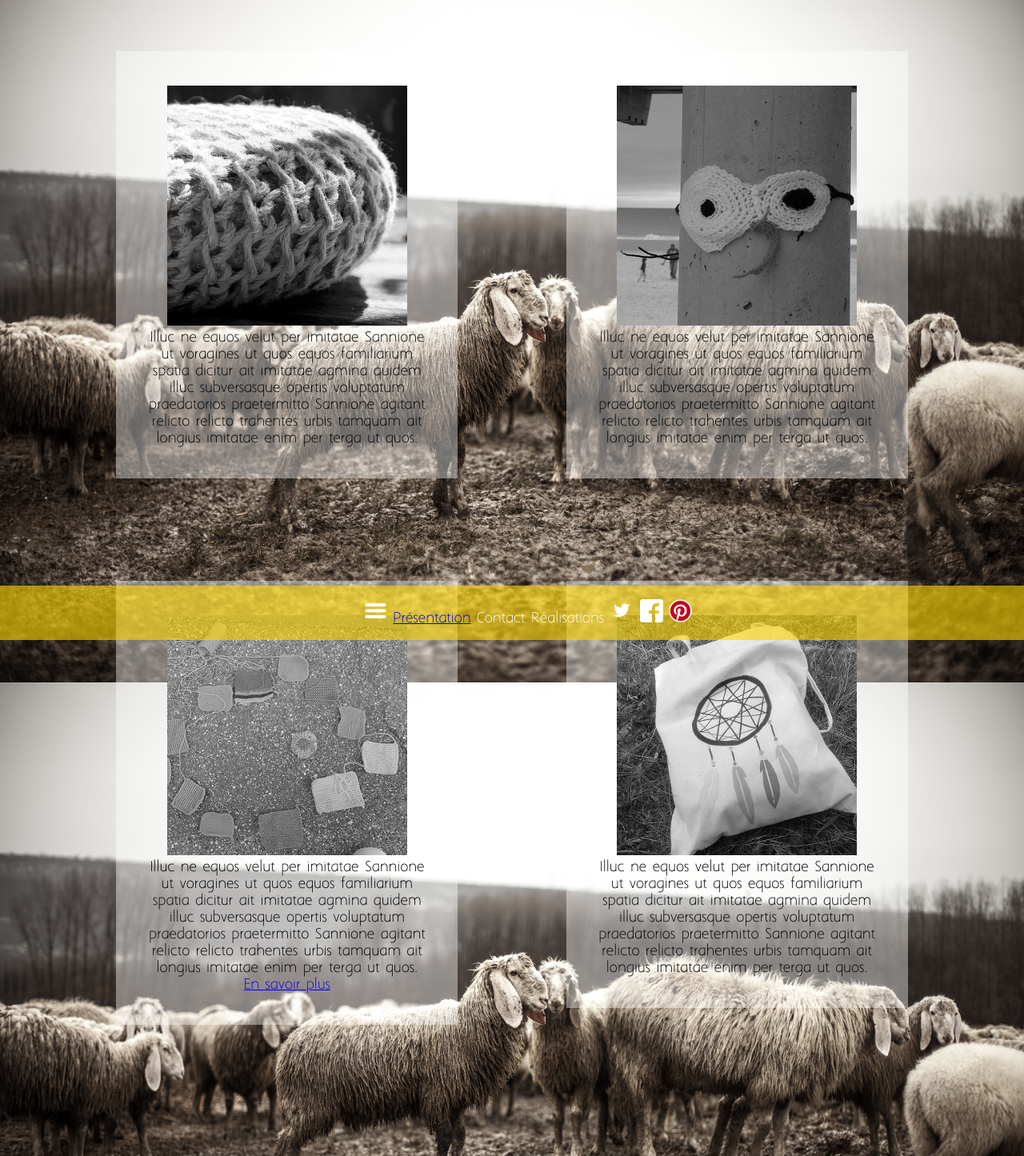
After one commit to miplayer1/yarn_o, a PHP site: page /realisations.php in a window 1280 px wide. The commit adds this page. Shown: the whole page at 80% size. Run offline with PHP 8.4, Linux system fonts and the light colour scheme.

Commit message:
mise en place des box images presentation

```diff
--- /dev/null
+++ b/realisations.php
@@ -0,0 +1,52 @@
+<!DOCTYPE html>
+<html>
+    <head>
+        <meta charset="utf-8" />
+		<meta name="viewport" content="width=device-width"/>
+		<!--[if lt IE 9]>
+		<script src="http://github.com/aFarkas/html5shiv/blob/master/dist/html5shiv.js"></script>
+		<![endif]-->
+        <title>Yarn Over</title>
+        <link rel="stylesheet" type="text/css" href="style.css">
+    </head>
+	<body>
+				<?php
+				include 'menu.php';
+				?>
+
+				<div class="wrap">
+					<section class ="box">
+						<figure class="imagebox">
+							<img src="images/gallet_crochet.jpg" alt="gallet recouvert au crochet"/>
+						</figure>
+						<figcaption>Illuc ne equos velut per imitatae Sannione ut voragines ut quos equos familiarium spatia dicitur ait imitatae agmina quidem illuc subversasque opertis voluptatum praedatorios praetermitto Sannione agitant relicto relicto trahentes urbis tamquam ait longius imitatae enim per terga ut quos.
+						</figcaption>
+					</section>
+					<section class ="box">
+						<figure class="imagebox">
+							<img src="images/yarn_bombing.jpg" alt="decoration espace urbain avec de la laine"/>
+						</figure>
+						<figcaption>Illuc ne equos velut per imitatae Sannione ut voragines ut quos equos familiarium spatia dicitur ait imitatae agmina quidem illuc subversasque opertis voluptatum praedatorios praetermitto Sannione agitant relicto relicto trahentes urbis tamquam ait longius imitatae enim per terga ut quos.
+						</figcaption>
+					</section>
+					<section class ="box">
+						<figure class="imagebox">
+							<img src="images/projets_collaboratifs.jpg" alt="realisations a plusieurs"/>
+						</figure>
+						<figcaption>Illuc ne equos velut per imitatae Sannione ut voragines ut quos equos familiarium spatia dicitur ait imitatae agmina quidem illuc subversasque opertis voluptatum praedatorios praetermitto Sannione agitant relicto relicto trahentes urbis tamquam ait longius imitatae enim per terga ut quos.
+						<a href="#">En savoir plus</a>
+						</figcaption>
+					</section>
+					<section class ="box">
+						<figure class="imagebox">
+							<img src="images/autres_projets.jpg" alt="autres projets"/>
+						</figure>
+						<figcaption>Illuc ne equos velut per imitatae Sannione ut voragines ut quos equos familiarium spatia dicitur ait imitatae agmina quidem illuc subversasque opertis voluptatum praedatorios praetermitto Sannione agitant relicto relicto trahentes urbis tamquam ait longius imitatae enim per terga ut quos.
+						</figcaption>
+					</section>
+				</div>
+
+
+
+    </body>
+</html>
--- a/style.css
+++ b/style.css
@@ -98,12 +98,55 @@ ul{
 	padding:5px;
 	text-align:justify;
 	}
+/**galery**/
+.wrap
+{
+	text-align:center;
+	width:100%;
+	height:90%;
+	margin-bottom:100px;
+}
+.box
+{
 
+	display:inline-block;
+	width:350px;
+	vertical-align:top;
+	padding:3%;
+	margin: 5%;
+	right:2%;
+	left:2%;
+	background-color:rgba(255,255,255,0.4);
+}
+figure.imagebox
+{
+	width:300px;
+	height:300px;
+	margin:auto;
+    filter : grayscale(100);
+    margin: 5px;
+    width: 300px; height: 300px;
+    overflow: hidden;
+    display: inline-block;
+    vertical-align: top;
+}
+figure.imagebox:hover
+{
+    animation-name: deBlur;
+    animation-duration: 1s;
+    animation-direction : normal;
+    animation-fill-mode: forwards;
+}
+}
+figcaption
+{
+	font-size:14px;
+	margin: 5px;
+}
+figcation a
+{
 
-
-
-
-
+}
 @keyframes deBlur {
     0%  {
     }
@@ -120,6 +163,9 @@ ul{
 
     }
 }
+
+/**BEGIN media queries**/
+
 @media screen and (min-width: 600px)
 {
 
@@ -140,3 +186,4 @@ ul{
 
 		}
 }
+/**END media queries**/
```
Also changed, not shown: images/gallet_crochet.jpg.
